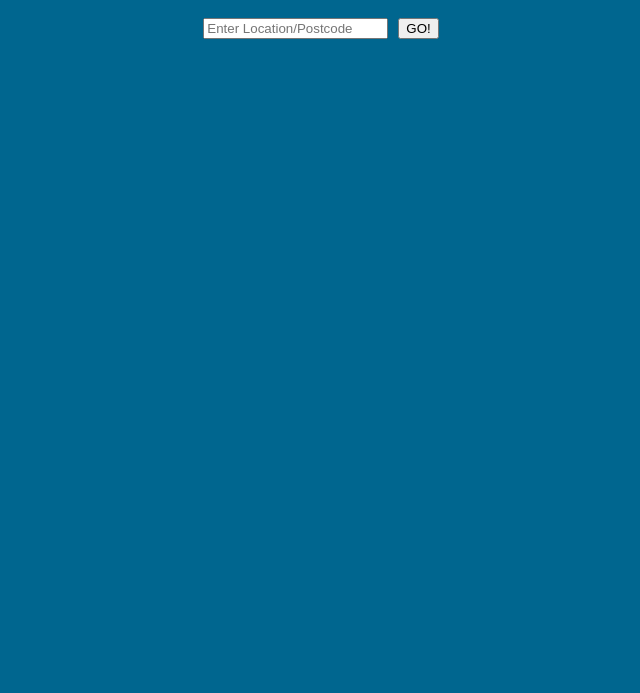
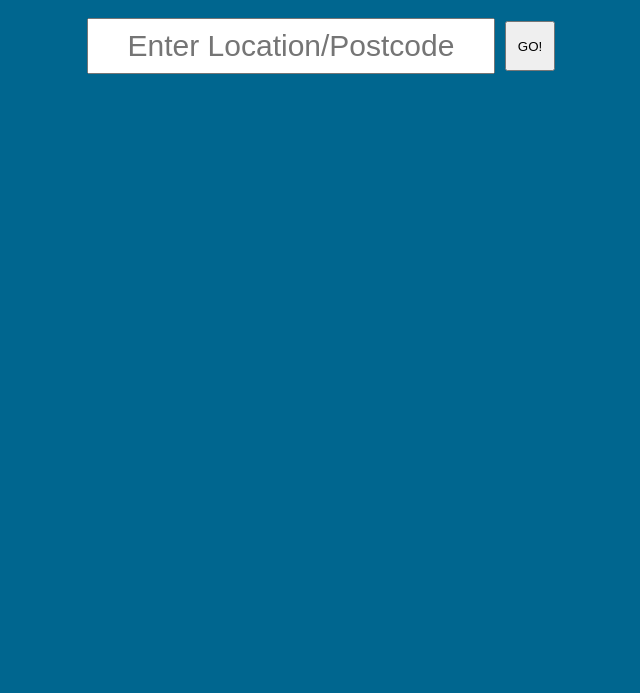
Before and after one commit to Slimbo2002/Weather-Site, a plain HTML site: page index.html in a window 1280 px wide. Shown: the part 107-800 px from the top of the page, without its empty margins (319-959 px from the left). Drawn offline with Linux system fonts and the light colour scheme.

Commit message:
Increased size of search bar

```diff
--- a/index.css
+++ b/index.css
@@ -14,8 +14,15 @@ body{
     justify-content: center;
     gap: 10px;
 }
-.enter-location .input{
-    border:2px solid red;
+.enter-location input{
+    width: 400px;
+    height: 50px;
+    font-size: 30px;
+    text-align: center;
+}
+.enter-location button{
+    width: 50px;
+    height: 50px;
 }
 .current-weather{
     display: flex;
```
